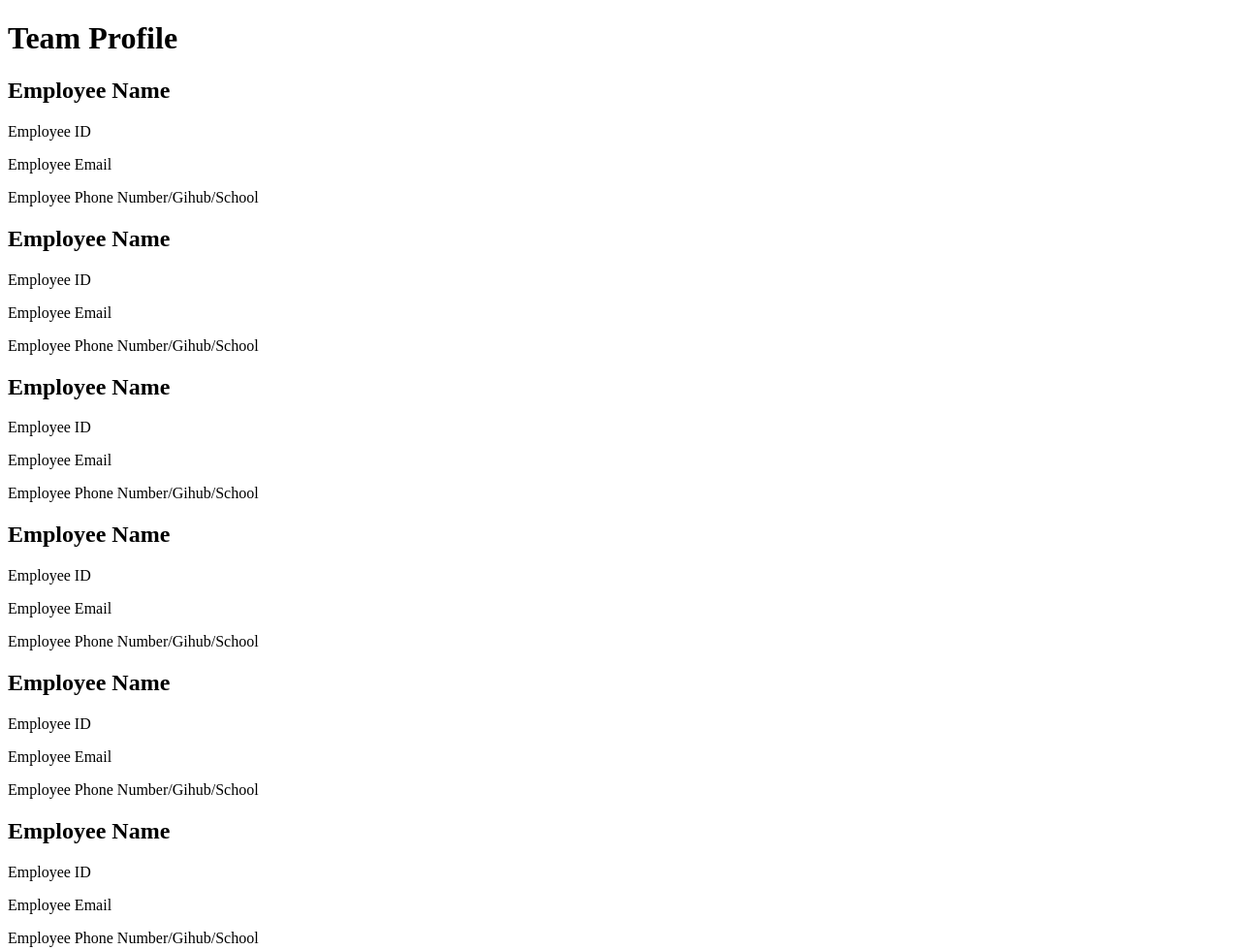
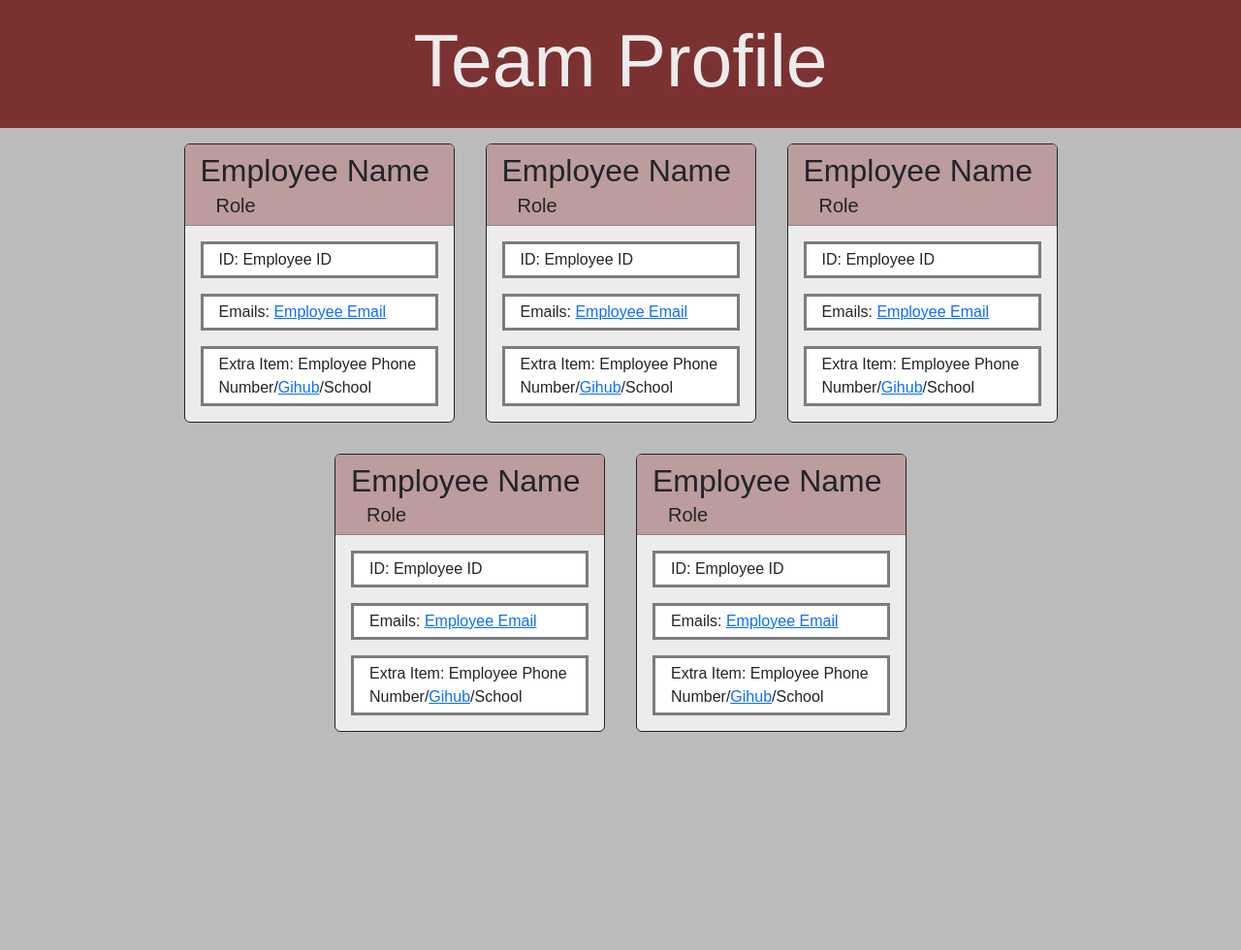
Before and after one commit to MMMPhoto/team-profile-generator, a website: page src/indexTemplate.html in a window 1280 px wide. Shown: the whole page at 97% size. After the commit the page ends 800 px from the top, so only its background shows below. Drawn offline with nearby package versions, Linux system fonts and the light colour scheme.

Commit message:
New HTML and CSS template

```diff
--- /dev/null
+++ b/src/css/style.css
@@ -0,0 +1,30 @@
+* {
+    font-family: Arial, Helvetica, sans-serif;
+}
+header {
+    color: #ececec;
+    background-color: #7c3131;
+    font-size: 6vw;
+    border-width: 10%;
+    border-bottom: #3c1919;
+}
+h1 {
+    color: #ececec;
+    background-color: #7c3131;
+    font-size: 6vw;
+}
+main, body {
+    background-color: #bcbcbc;
+}
+.employee-card {
+    background-color: #ececec;
+    filter: drop-shadow(0 0 0.3rem #bcbcbc);
+}
+.employee-header {
+    background-color: #bc9c9c;
+}
+p {
+    border-style: solid;
+    border-color: #7c7c7c;
+    background-color: #FFF;
+}
--- a/src/indexTemplate.html
+++ b/src/indexTemplate.html
@@ -4,47 +4,71 @@
     <meta charset="UTF-8">
     <meta http-equiv="X-UA-Compatible" content="IE=edge">
     <meta name="viewport" content="width=device-width, initial-scale=1.0">
+    <!-- CSS only -->
+    <link href="https://cdn.jsdelivr.net/npm/bootstrap@5.2.0-beta1/dist/css/bootstrap.min.css" rel="stylesheet" integrity="sha384-0evHe/X+R7YkIZDRvuzKMRqM+OrBnVFBL6DOitfPri4tjfHxaWutUpFmBp4vmVor" crossorigin="anonymous">
+    <link rel="stylesheet" type="text/css" href="./css/style.css" />
     <title>Team Profile</title>
 </head>
 <body>
-    <header>
-        <h1>Team Profile</h1>
+    <header class="p-3 border-dark">
+        <h1 class="text-center">Team Profile</h1>
     </header>
-    <div class="employee-card">
-        <h2 class="employee-header">Employee Name</h2>
-        <p class="detail-item">Employee ID</p>
-        <p class="detail-item">Employee Email</p>
-        <p class="detail-item">Employee Phone Number/Gihub/School</p>
+    <main class="d-flex flex-wrap container justify-content-center">
+        <div class="employee-card card m-3 border-dark col-3">
+            <div class="employee-header card-header card-title">
+                <h2 class="mb-1">Employee Name</h2>
+                <h5 class="m-0 ms-3">Role</h5>
             </div>
-    <div class="employee-card">
-        <h2 class="employee-header">Employee Name</h2>
-        <p class="detail-item">Employee ID</p>
-        <p class="detail-item">Employee Email</p>
-        <p class="detail-item">Employee Phone Number/Gihub/School</p>
+            <div class="card-body text-start">
+                <p class="detail-item card-text p-1 ps-3 pe-2">ID: Employee ID</p>
+                <p class="detail-item card-text p-1 ps-3 pe-2">Emails: <a href="mailto:Employee@email.com">Employee Email</a></p>
+                <p class="detail-item card-text p-1 ps-3 pe-2">Extra Item: Employee Phone Number/<a href="https://github.com/Variable">Gihub</a>/School</p>
             </div>
-    <div class="employee-card">
-        <h2 class="employee-header">Employee Name</h2>
-        <p class="detail-item">Employee ID</p>
-        <p class="detail-item">Employee Email</p>
-        <p class="detail-item">Employee Phone Number/Gihub/School</p>
         </div>
-    <div class="employee-card">
-        <h2 class="employee-header">Employee Name</h2>
-        <p class="detail-item">Employee ID</p>
-        <p class="detail-item">Employee Email</p>
-        <p class="detail-item">Employee Phone Number/Gihub/School</p>
+        <div class="employee-card card m-3 border-dark col-3">
+            <div class="employee-header card-header card-title">
+                <h2 class="mb-1">Employee Name</h2>
+                <h5 class="m-0 ms-3">Role</h5>
             </div>
-    <div class="employee-card">
-        <h2 class="employee-header">Employee Name</h2>
-        <p class="detail-item">Employee ID</p>
-        <p class="detail-item">Employee Email</p>
-        <p class="detail-item">Employee Phone Number/Gihub/School</p>
+            <div class="card-body text-start">
+                <p class="detail-item card-text p-1 ps-3 pe-2">ID: Employee ID</p>
+                <p class="detail-item card-text p-1 ps-3 pe-2">Emails: <a href="mailto:Employee@email.com">Employee Email</a></p>
+                <p class="detail-item card-text p-1 ps-3 pe-2">Extra Item: Employee Phone Number/<a href="https://github.com/Variable">Gihub</a>/School</p>
             </div>
-    <div class="employee-card">
-        <h2 class="employee-header">Employee Name</h2>
-        <p class="detail-item">Employee ID</p>
-        <p class="detail-item">Employee Email</p>
-        <p class="detail-item">Employee Phone Number/Gihub/School</p>
         </div>
+        <div class="employee-card card m-3 border-dark col-3">
+            <div class="employee-header card-header card-title">
+                <h2 class="mb-1">Employee Name</h2>
+                <h5 class="m-0 ms-3">Role</h5>
+            </div>
+            <div class="card-body text-start">
+                <p class="detail-item card-text p-1 ps-3 pe-2">ID: Employee ID</p>
+                <p class="detail-item card-text p-1 ps-3 pe-2">Emails: <a href="mailto:Employee@email.com">Employee Email</a></p>
+                <p class="detail-item card-text p-1 ps-3 pe-2">Extra Item: Employee Phone Number/<a href="https://github.com/Variable">Gihub</a>/School</p>
+            </div>
+        </div>
+        <div class="employee-card card m-3 border-dark col-3">
+            <div class="employee-header card-header card-title">
+                <h2 class="mb-1">Employee Name</h2>
+                <h5 class="m-0 ms-3">Role</h5>
+            </div>
+            <div class="card-body text-start">
+                <p class="detail-item card-text p-1 ps-3 pe-2">ID: Employee ID</p>
+                <p class="detail-item card-text p-1 ps-3 pe-2">Emails: <a href="mailto:Employee@email.com">Employee Email</a></p>
+                <p class="detail-item card-text p-1 ps-3 pe-2">Extra Item: Employee Phone Number/<a href="https://github.com/Variable">Gihub</a>/School</p>
+            </div>
+        </div>
+        <div class="employee-card card m-3 border-dark col-3">
+            <div class="employee-header card-header card-title">
+                <h2 class="mb-1">Employee Name</h2>
+                <h5 class="m-0 ms-3">Role</h5>
+            </div>
+            <div class="card-body text-start">
+                <p class="detail-item card-text p-1 ps-3 pe-2">ID: Employee ID</p>
+                <p class="detail-item card-text p-1 ps-3 pe-2">Emails: <a href="mailto:Employee@email.com">Employee Email</a></p>
+                <p class="detail-item card-text p-1 ps-3 pe-2">Extra Item: Employee Phone Number/<a href="https://github.com/Variable">Gihub</a>/School</p>
+            </div>
+        </div>
+    </main>
 </body>
 </html>
```
Lines whose indentation alone changed are shown as unchanged.
